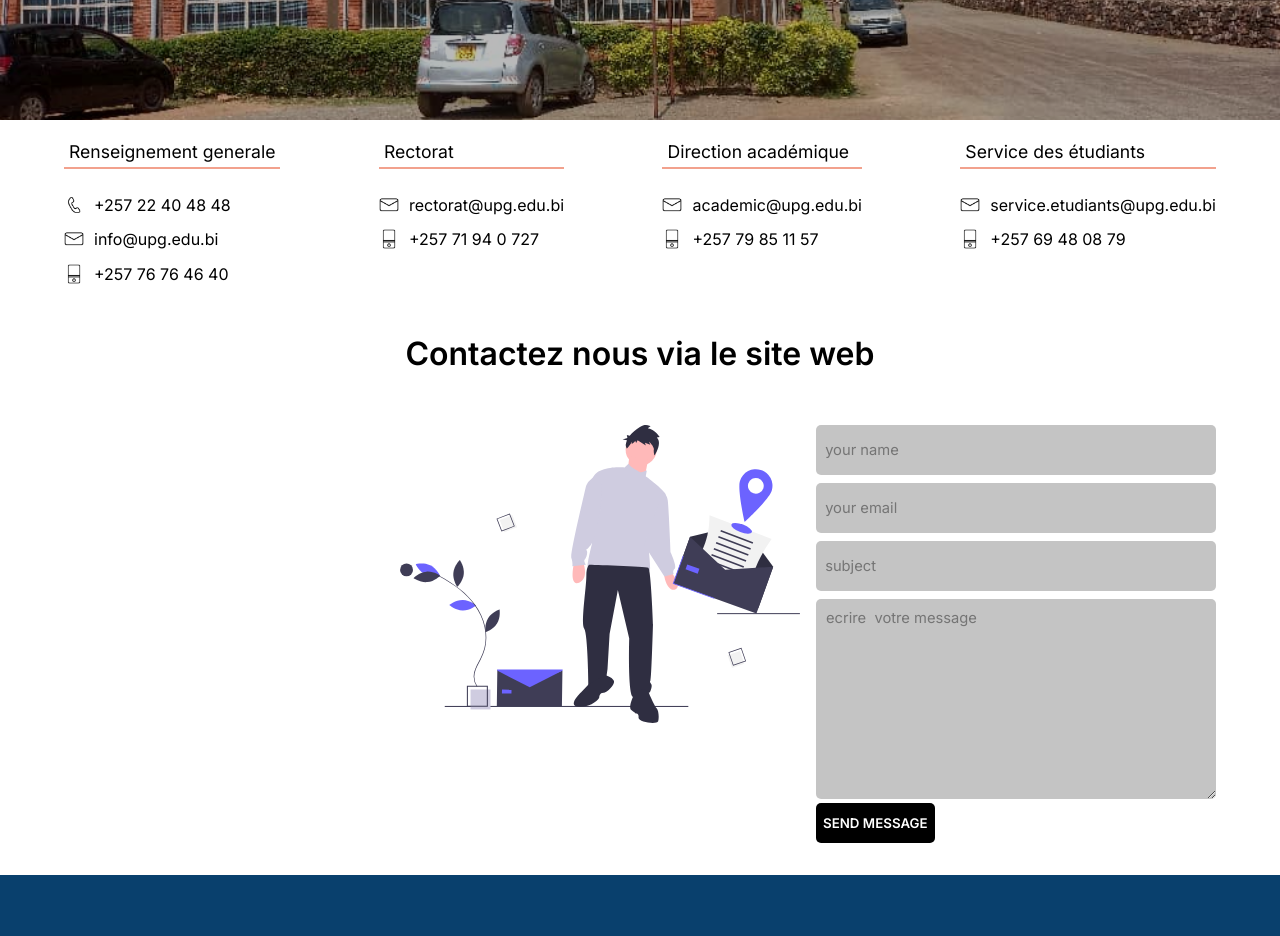
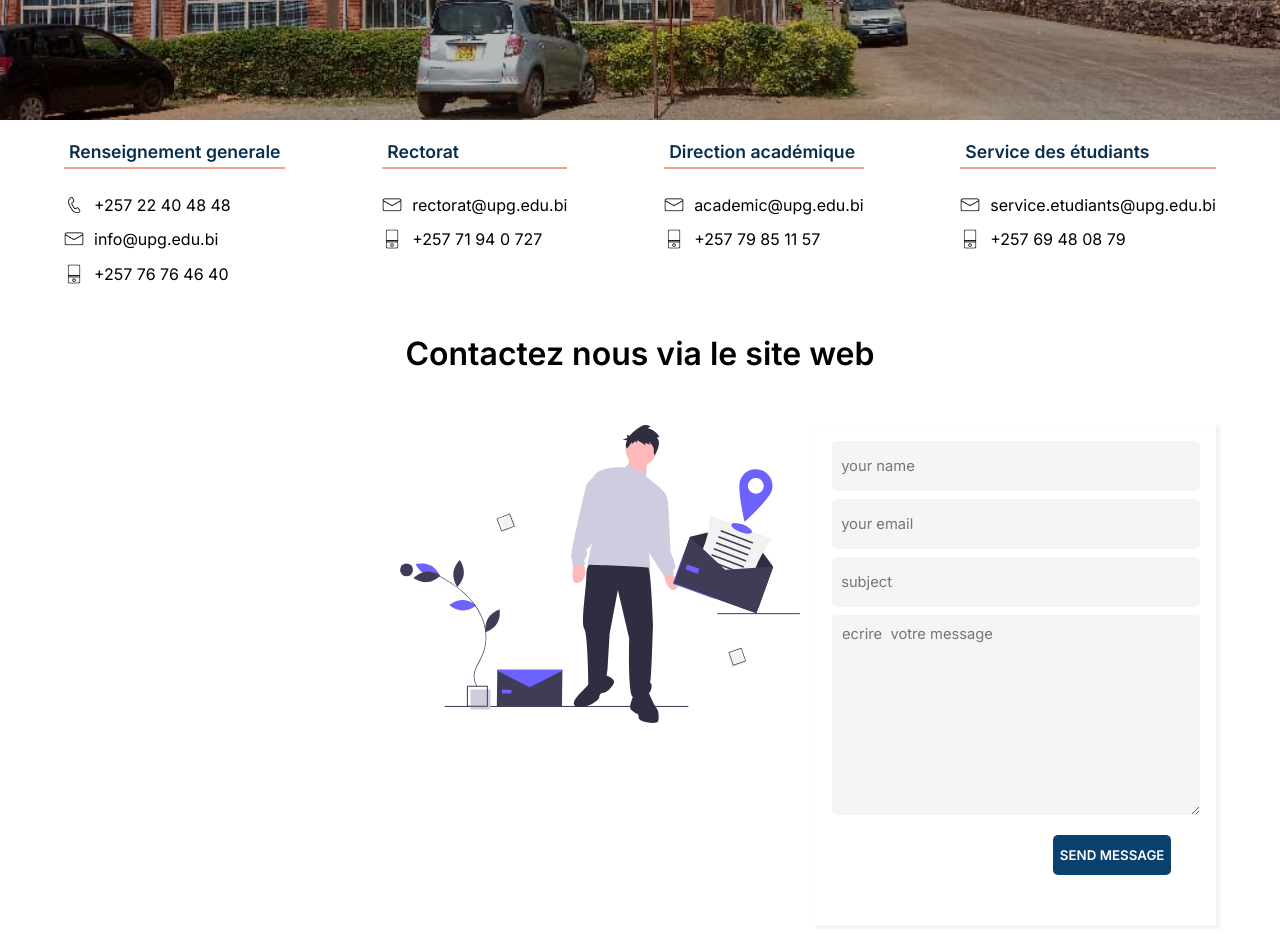
Before and after one commit to jubu-janeiro/Stage, a plain HTML site: page contact.html in a window 1280 px wide. Shown: the part 280-1216 px from the top of the page. Drawn offline with Linux system fonts and the light colour scheme.

Commit message:
final le 6 dec

```diff
--- a/style.css
+++ b/style.css
@@ -693,6 +693,8 @@ body {
   padding: 5px;
   margin-bottom: 1rem;
   border-bottom: 2px solid var(--hover-color);
+  color: #0a2f4d;
+  font-weight: 800;
 }
 
 .contact div img {
@@ -733,6 +735,9 @@ body {
 }
 .right-talk-to-me {
   width: 400px;
+  height: 500px;
+  padding: 1rem;
+  box-shadow: 2px 2px 2px 2px rgba(0, 0, 0, 0.048);
 }
 .right-talk-to-me form {
   width: 100%;
@@ -749,8 +754,8 @@ body {
   outline: none;
   border-radius: 5px;
   padding: 0 5px;
+  background: #c4c4c42a;
   font-size: 0.92rem;
-  background: #c4c4c4;
 }
 .right-talk-to-me form textarea {
   border: none;
@@ -758,18 +763,20 @@ body {
   border-radius: 5px;
   padding: 10px 10px;
   font-size: 0.92rem;
-  background: #c4c4c4;
+  background: #c4c4c42a;
   width: 100%;
 }
 .right-talk-to-me button {
   padding: 12px 7px;
   border: none;
   outline: none;
-  background: black;
+  background: #09406d;
   color: white;
   border-radius: 5px;
   cursor: pointer;
   font-weight: 600;
+  margin-left: 60%;
+  margin-top: 1rem;
 }
 .options-faculite {
   width: 60%;
```
